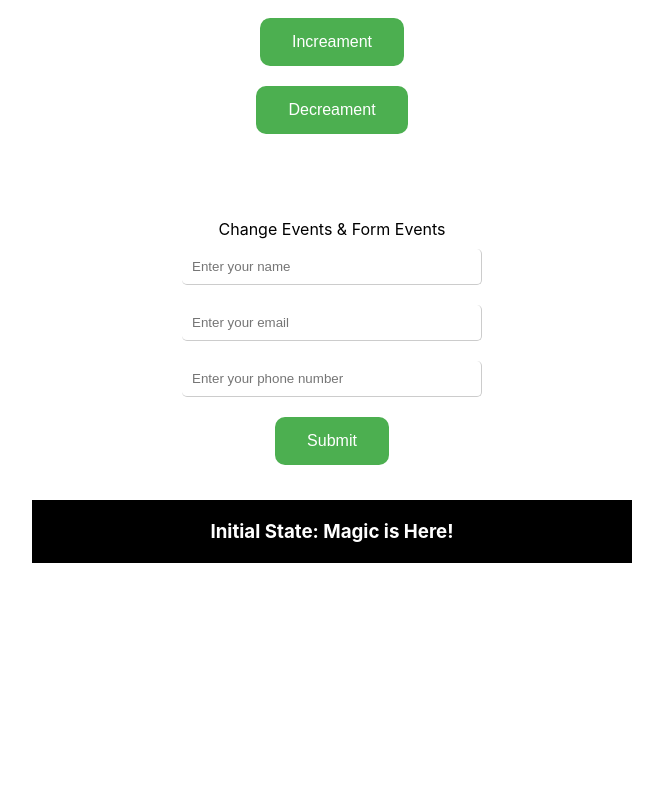
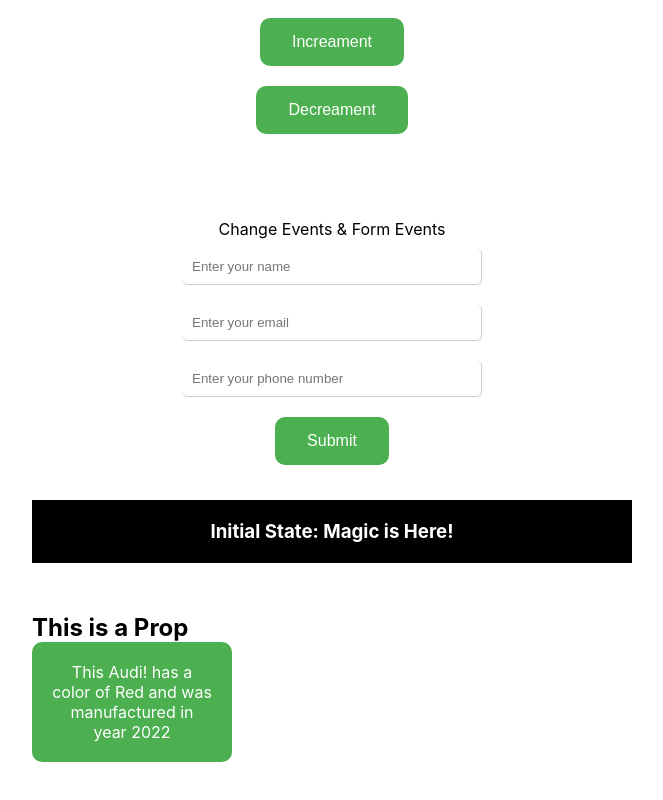
Before and after one commit to arthurbazz/react, a React (Create React App) app: page / in a window 1280 px wide. Shown: the part 489-1289 px from the top of the page, without its empty margins (308-971 px from the left). Before the commit the page ends 1102 px from the top, so only its background shows below. Built offline with nearby package versions, Linux system fonts and the light colour scheme.

Commit message:
add prop component

```diff
--- a/src/App.js
+++ b/src/App.js
@@ -1,5 +1,6 @@
 // src/app.js
 import React from "react";
+import Car from "./components/Car";
 import CarsList from "./components/CarsList";
 import ChangeEvent from "./components/ChangeEvent";
 import ClickEvent from "./components/ClickEvent";
@@ -20,6 +21,13 @@ const App = () => {
       <ClickEvent />
       <ChangeEvent />
       <MouseEvent />
+
+      {/* passing an object as prop */}
+      <Car data={{
+        brand: 'Audi',
+        color: 'Red',
+        year: 2022
+      }} />
     </section>
   );
 };
--- /dev/null
+++ b/src/components/Car.js
@@ -0,0 +1,19 @@
+import React from "react";
+
+const Car = ({ data }) => {
+
+  // data distructure
+  const { brand, color, year } = data;
+  // render...
+  return (
+    <div>
+      <h1>This is a Prop</h1>
+      <p className="car">
+        {`This ${brand}! has a color of ${color} and was manufactured
+        in year ${year}`}
+      </p>
+    </div>
+  );
+};
+
+export default Car;
```
